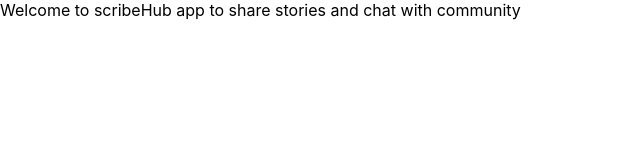
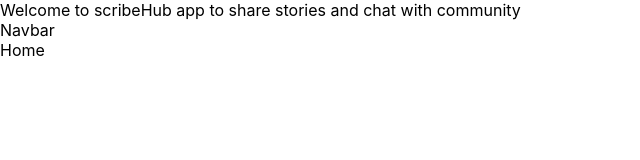
Before and after one commit to abdelaaziz11/ScribeHub, a React (Create React App) app in the folder client/: page / in a window 1280 px wide. Shown: the top 160 px of the page, without its empty margins (0-640 px from the left). Built offline with nearby package versions, Linux system fonts and the light colour scheme.

Commit message:
home page of my app

```diff
--- a/client/src/App.js
+++ b/client/src/App.js
@@ -1,9 +1,13 @@
 import './App.css';
+import Navbar from './Components/Navbar/Navbar'
+import Home from './Components/Home/Home'
 
 function App() {
   return (
     <div className="App">
       Welcome to scribeHub app to share stories and chat with community
+      <Navbar/>
+      <Home/>
     </div>
   );
 }
--- /dev/null
+++ b/client/src/Components/Home/Home.jsx
@@ -0,0 +1,9 @@
+import React from 'react'
+
+const Home = () => {
+  return (
+    <div>Home</div>
+  )
+}
+
+export default Home
--- /dev/null
+++ b/client/src/Components/Navbar/Navbar.jsx
@@ -0,0 +1,9 @@
+import React from 'react'
+
+const Navbar = () => {
+  return (
+    <div>Navbar</div>
+  )
+}
+
+export default Navbar
```
Also changed, not shown: client/src/Components/Home/Home.css (added), client/src/Components/Navbar/Navbar.css (added).
